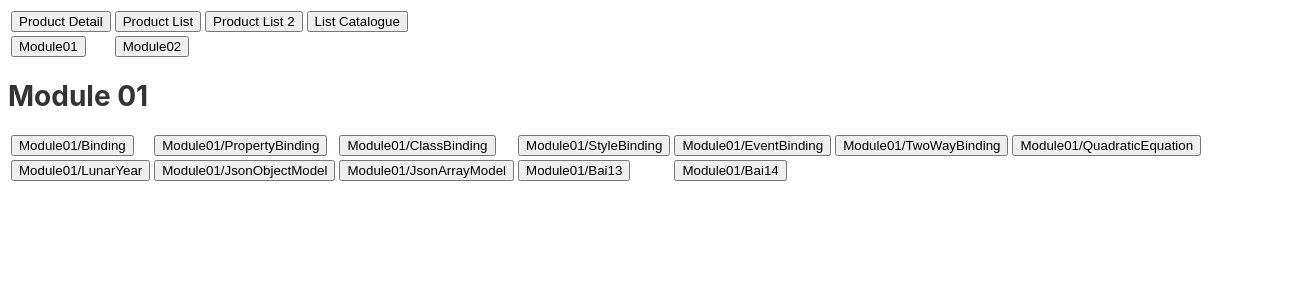
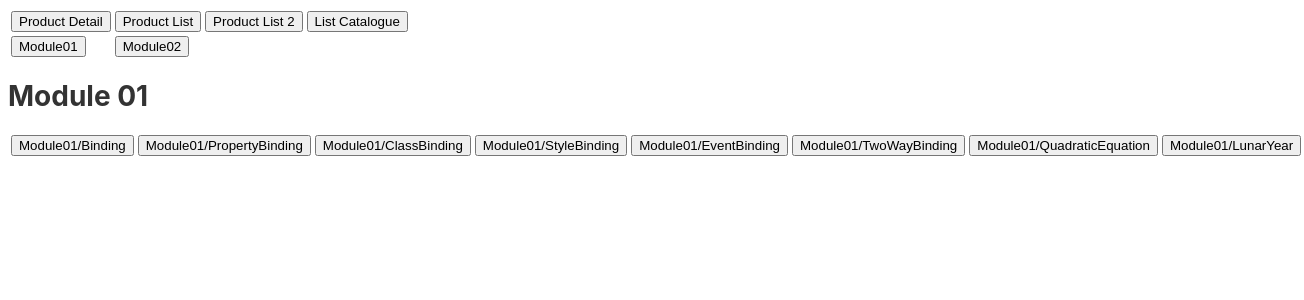
Before and after one commit to esvm4/222MI3002, an Angular app: page /index-component in a window 1280 px wide. Shown: the top 300 px of the page, 1304 px wide, since content can reach past the window. Built offline with nearby package versions, Linux system fonts and the light colour scheme.

Commit message:
Clean up module01 index.

```diff
--- a/src/app/module01/index/index.component.html
+++ b/src/app/module01/index/index.component.html
@@ -27,22 +27,8 @@
         Module01/QuadraticEquation
       </button>
     </td>
-  </tr>
-  <tr>
     <td>
       <button routerLink="/lunar-year">Module01/LunarYear</button>
-    </td>
-    <td>
-      <button routerLink="/json-object-model">Module01/JsonObjectModel</button>
-    </td>
-    <td>
-      <button routerLink="/json-array-model">Module01/JsonArrayModel</button>
-    </td>
-    <td>
-      <button routerLink="/service-product-image-event">Module01/Bai13</button>
-    </td>
-    <td>
-      <button routerLink="/bai14">Module01/Bai14</button>
     </td>
   </tr>
 </table>
```
